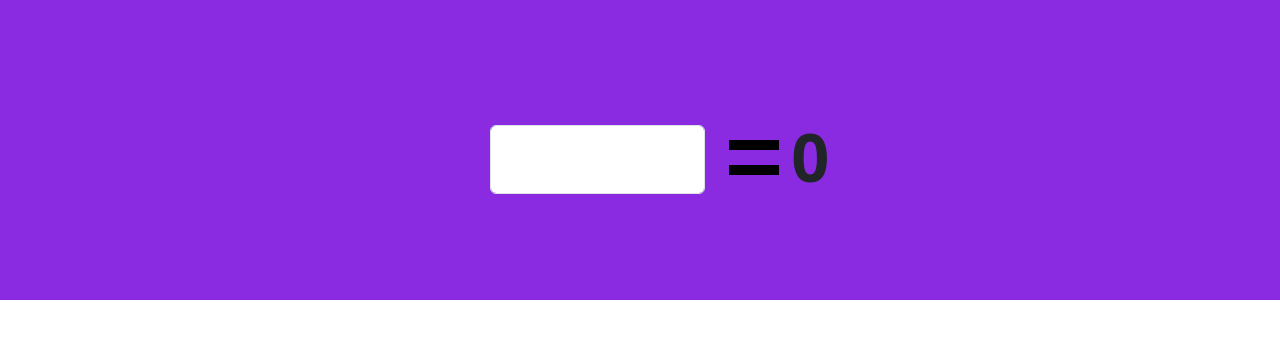
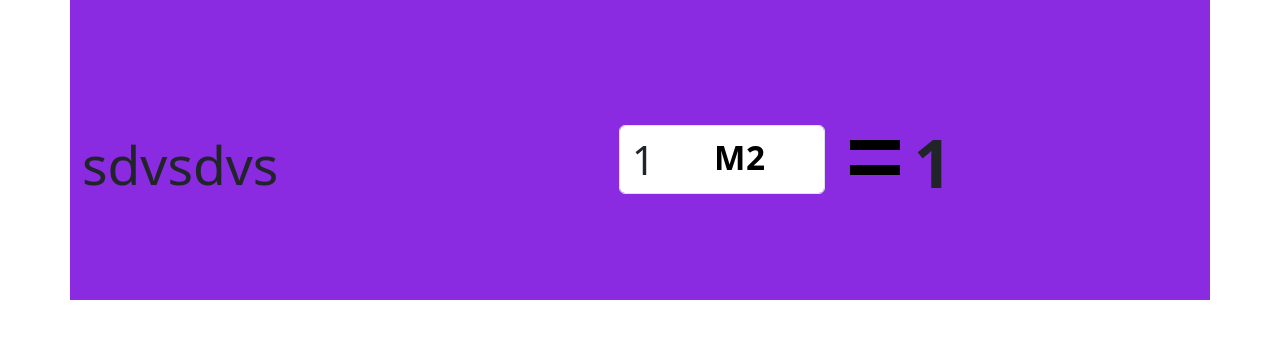
Before and after one commit to dimaarion/expres-calculator, a React (Create React App) app: page / in a window 1280 px wide. Shown: the top 338 px of the page. Built offline with nearby package versions, Linux system fonts and the light colour scheme.

Commit message:
Update 5 files

```diff
--- a/public/index.html
+++ b/public/index.html
@@ -28,7 +28,7 @@
 	<noscript>
 		You need to enable JavaScript to run this app.
 	</noscript>
-	<div id="root"></div>
+	<div id="expresCalculator" data-num = "5"></div>
 	<!--
       This HTML file is a template.
       If you open it directly in the browser, you will see an empty page.
--- a/src/App.js
+++ b/src/App.js
@@ -1,18 +1,46 @@
+import { useEffect, useState } from "react";
 import "./styles.css";
 import Equal from "./Equal";
+import Squaremeter from "./Squaremeter";
 export default function App() {
+  const [result, setResult] = useState(1);
+
+  function calculate(num) {
+    let expresCalculator = document.getElementById("expresCalculator");
+    let number = expresCalculator.getAttribute("data-num");
+    if (number) {
+      number = Number.parseInt(number);
+    } else {
+      number = 15;
+    }
+
+    return setResult(num * number);
+  }
   return (
-    <div className="expres-calculator">
+    <div className="expres-calculator container">
       <div className="entry ">
         <div className="row">
-          <div className="col enact">
-            <input type="number" className="form-control" min="1" max="10" />
+          <div className="col" style={{ fontSize: "40pt" }}>
+            sdvsdvs
           </div>
-          <div className="col text-center">
+          <div className="col-3 position-relative">
+            <div className="enact">
+              <input
+                onChange={(e) => calculate(e.target.value)}
+                type="text"
+                defaultValue={1}
+                className="form-control"
+                min="1"
+                max="10"
+              />
+              <Squaremeter />
+            </div>
+          </div>
+          <div className="col-1 text-center">
             <Equal />
           </div>
-          <div className="col p-0 position-relative">
-            <div className="position-absolute result">0</div>
+          <div className="col-1 p-0 position-relative">
+            <div className="position-absolute result">{result}</div>
           </div>
         </div>
       </div>
--- /dev/null
+++ b/src/Squaremeter.js
@@ -0,0 +1,24 @@
+export default function Squaremeter() {
+  return (
+    <div className="position-absolute meter">
+      <svg width="100" height="66">
+        <text
+          x="0"
+          y="45"
+          fill="#000"
+          style={{ fontSize: "25pt", fontWeight: "bold" }}
+        >
+          M
+        </text>
+        <text
+          x="32"
+          y="45"
+          fill="#000"
+          style={{ fontSize: "25pt", fontWeight: "bold" }}
+        >
+          2
+        </text>
+      </svg>
+    </div>
+  );
+}
--- a/src/index.js
+++ b/src/index.js
@@ -3,7 +3,7 @@ import { createRoot } from "react-dom/client";
 
 import App from "./App";
 
-const rootElement = document.getElementById("root");
+const rootElement = document.getElementById("expresCalculator");
 const root = createRoot(rootElement);
 
 root.render(
--- a/src/styles.css
+++ b/src/styles.css
@@ -10,9 +10,6 @@
   margin: auto;
   top: 0px;
   bottom: 0px;
-  left: 0px;
-  right: 0px;
-  width: 300px;
   height: 50px;
 }
 .expres-calculator input {
@@ -31,6 +28,10 @@
   height: 105px;
   width: 100px;
 }
-.expres-calculator .enact {
-     flex: 20 0 0% !important;
+
+.expres-calculator .meter {
+  margin: auto;
+  right: 10%;
+  top: 0px;
+  bottom: 0px;
 }
```
